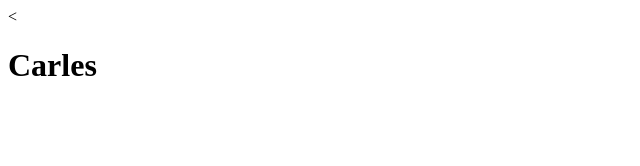
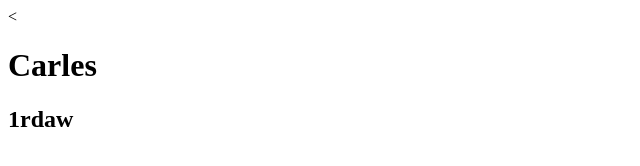
Before and after one commit to Llopis-1/PEC4, a plain HTML site: page index.html in a window 1280 px wide. Shown: the full height of the page, 0-640 px from the left. Drawn offline with Linux system fonts and the light colour scheme.

Commit message:
curso a indes

```diff
--- a/index.html
+++ b/index.html
@@ -1,4 +1,5 @@
 <html><
 
 <h1>Carles</h1>
+<h2>1rdaw</h2>
 </html>
```
